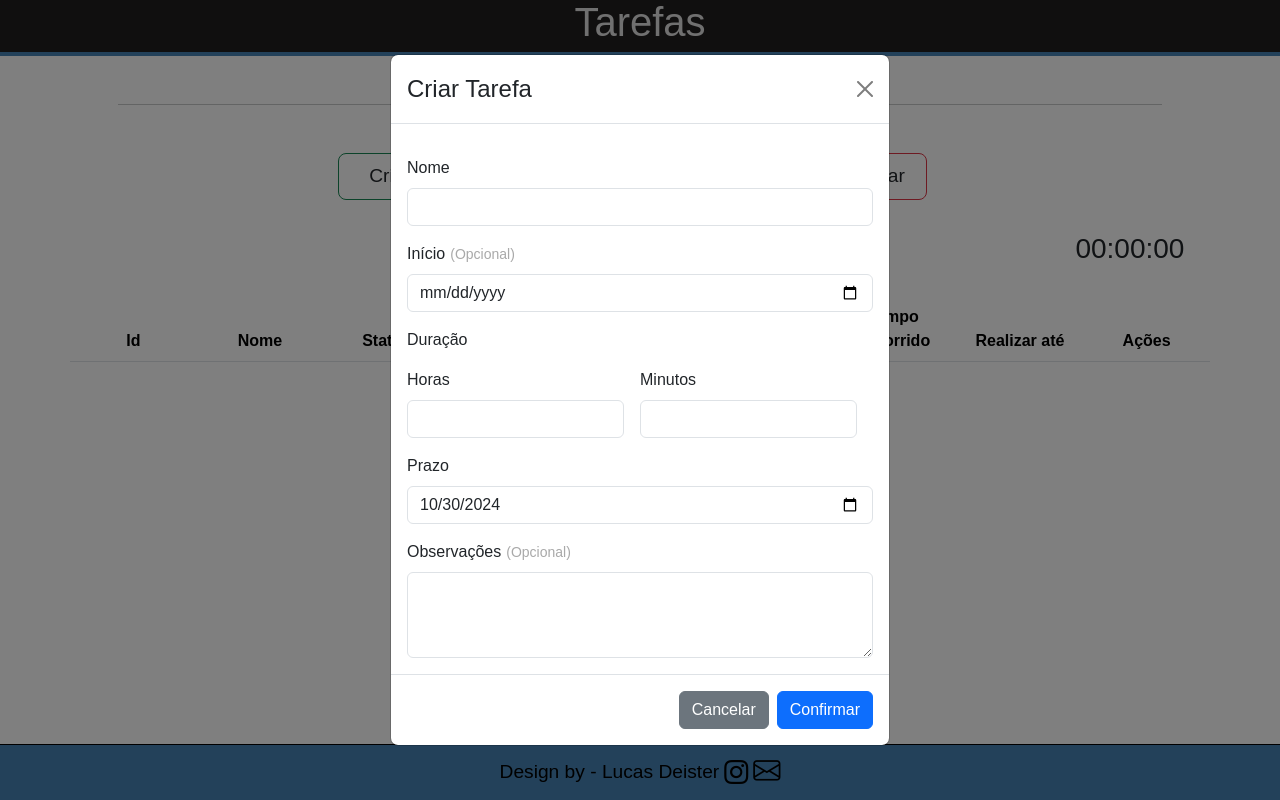
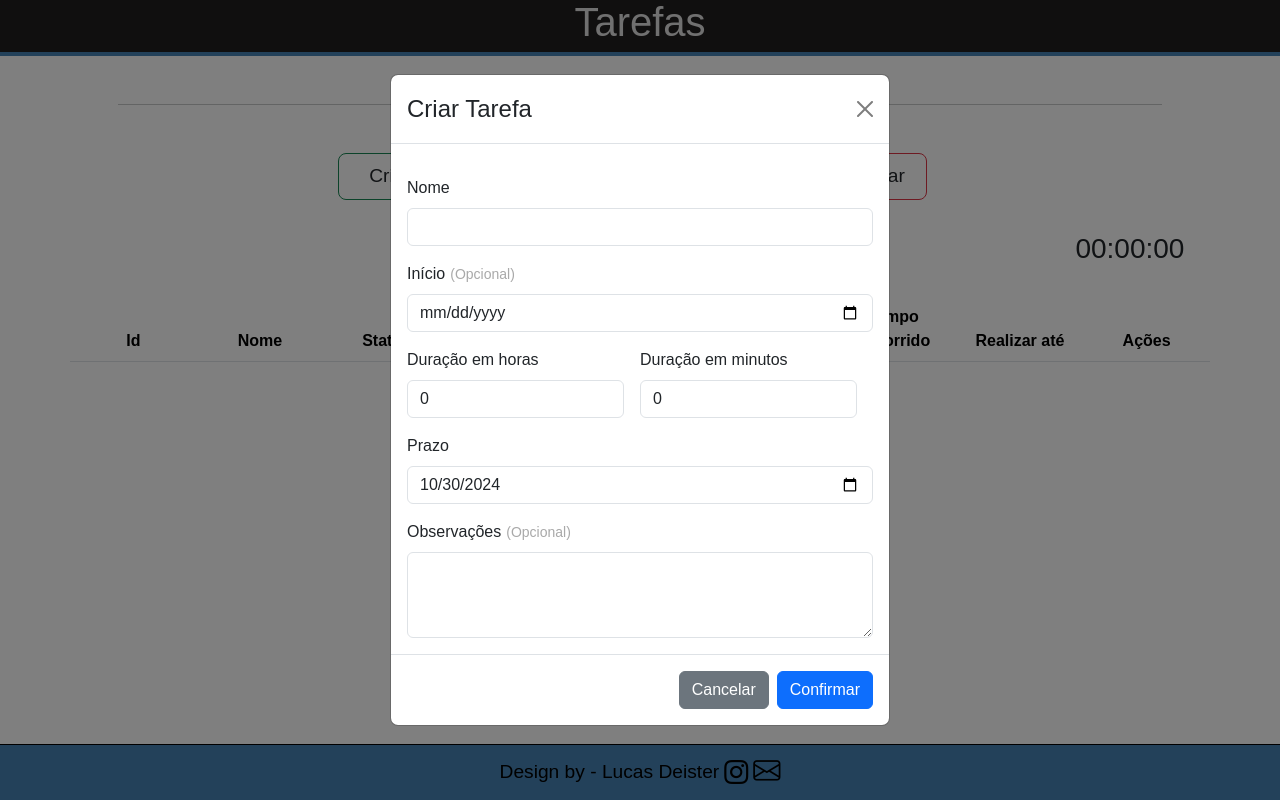
Before and after one commit to lucasdeister/todolist, a React (Create React App) app: page / in a window 1280 px wide. Both pictures are taken after a click on the button "Criar". Built offline with nearby package versions, Linux system fonts and the light colour scheme.

Commit message:
Ajustado o campo de duração

```diff
--- a/src/components/Campo/Campo.tsx
+++ b/src/components/Campo/Campo.tsx
@@ -23,10 +23,10 @@ function Campo({ nome, tipo, value, onChange, disabled }: CampoProps) {
         className="form-control"
         type={tipo}
         value={value}
-        // {...(tipo === "number" ? { step: "1", min: "0", max: "100" } : {})}
         onChange={onChange}
         required
         disabled={disabled}
+        {...(tipo === "number" ? { min: "0" } : {})}
       />
     </div>
   );
--- a/src/components/ContentModal/ContentModalTarefas/ContentModalTarefas.tsx
+++ b/src/components/ContentModal/ContentModalTarefas/ContentModalTarefas.tsx
@@ -5,7 +5,8 @@ import style from "./ContentModalTarefas.module.css"
 
 interface ContentModalTarefasProps {
   campo_nome: string;
-  campo_duracao: string;
+  campo_duracao_horas: number;
+  campo_duracao_minutos: number;
   campo_prazo: string;
   campo_observacoes: string;
   campo_inicio: string;
@@ -14,24 +15,27 @@ interface ContentModalTarefasProps {
   campo_prazo_disabled: boolean;
   campo_inicio_disabled: boolean;
   setCampoNome: (campo_nome: string) => void;
-  setCampoDuracao: (campo_duracao: string) => void;
+  setCampoDuracaoHoras: (campo_duracao_horas: number) => void;
+  setCampoDuracaoMinutos: (campo_duracao_minutos: number) => void;
   setCampoPrazo: (campo_prazo: string) => void;
   setCampoObservacoes: (campo_observacoes: string) => void;
   setCampoInicio: (campo_inicio: string) => void;
   setCampoNomeDisabled: (campo_nome_disabled: boolean) => void;
-  setCampoDuracaoDisabled: (campo_duracao_disabled: boolean) => void;
+  setCampoDuracaoDisabled: (campo_duracao_horas_disabled: boolean) => void;
   setCampoPrazoDisabled: (campo_prazo_disabled: boolean) => void;
   setCampoInicioDisabled: (campo_prazo_disabled: boolean) => void;
 }
 
 function ContentModalTarefas({
   campo_nome,
-  campo_duracao,
+  campo_duracao_horas,
+  campo_duracao_minutos,
   campo_observacoes,
   campo_prazo,
   campo_inicio,
   setCampoNome,
-  setCampoDuracao,
+  setCampoDuracaoHoras,
+  setCampoDuracaoMinutos,
   setCampoPrazo,
   setCampoObservacoes,
   setCampoInicio,
@@ -46,14 +50,12 @@ function ContentModalTarefas({
         onChange={(e) => setCampoNome(e.target.value)} />
       <Campo nome={"Início"} tipo={"date"} value={campo_inicio}
         onChange={(e) => setCampoInicio(e.target.value)} disabled={campo_inicio_disabled} />
-      <label className="mt-3">Duração</label>
       <div className={style.container_duracao}>
-        <Campo nome={"Horas"} tipo={"number"} value={campo_duracao} disabled={campo_duracao_disabled}
-          onChange={(e) => setCampoDuracao(e.target.value)} />
-        <Campo nome={"Minutos"} tipo={"number"} value={campo_duracao} disabled={campo_duracao_disabled}
-          onChange={(e) => setCampoDuracao(e.target.value)} />
+        <Campo nome={"Duração em horas"} tipo={"number"} value={campo_duracao_horas.toString()}
+         disabled={campo_duracao_disabled} onChange={(e) => setCampoDuracaoHoras(parseInt(e.target.value))} />
+        <Campo nome={"Duração em minutos"} tipo={"number"} value={campo_duracao_minutos.toString()}
+          disabled={campo_duracao_disabled} onChange={(e) => setCampoDuracaoMinutos(parseInt(e.target.value))} />
       </div>
-
       <Campo nome={"Prazo"} tipo={"date"} value={campo_prazo}
         onChange={(e) => setCampoPrazo(e.target.value)} disabled={campo_prazo_disabled} />
       <TextArea nome={"Observações"} value={campo_observacoes}
--- a/src/components/CustomModal/CustomModal.tsx
+++ b/src/components/CustomModal/CustomModal.tsx
@@ -19,16 +19,16 @@ interface CustomModalProps {
 
 function CustomModal({ nome_modal, show, atualizarGrid, handleClose }: CustomModalProps) {
 
-  const { campo_nome, campo_duracao, campo_prazo, campo_observacoes,
-    setCampoNome, setCampoDuracao, setCampoPrazo, setCampoObservacoes,
+  const { campo_nome, campo_duracao_horas, campo_prazo, campo_observacoes,
+    setCampoNome, setCampoDuracaoHoras, setCampoPrazo, setCampoObservacoes,
     campo_nome_disabled, setCampoNomeDisabled, descricaoModalApagar,
     campo_duracao_disabled, setCampoDuracaoDisabled, campo_prazo_disabled,
     setCampoPrazoDisabled, limparStates, campo_inicio, campo_inicio_disabled,
-    setCampoInicio, setCampoInicioDisabled
+    setCampoInicio, setCampoInicioDisabled, campo_duracao_minutos, setCampoDuracaoMinutos,
    } = useContext(ModalContext);
 
   const { idTarefaSelecionada, arrayTarefas, obterIdCorrespondente,
-     setTituloToast, setDescricaoToast, tituloToast, descricaoToast
+     setTituloToast, setDescricaoToast, tituloToast, descricaoToast, validouCamposObrigatorios
   } = useContext(UtilContext);
 
   const [toast, setToast] = useState(false);
@@ -70,9 +70,20 @@ function CustomModal({ nome_modal, show, atualizarGrid, handleClose }: CustomMod
     limparStates();
   }
 
+
+  function obterDuracao(horas: number, minutos: number) {
+    const horasFormatadas = String(horas).padStart(2, '0');
+    const minutosFormatados = String(minutos).padStart(2, '0');
+
+    return `${horasFormatadas}:${minutosFormatados}:00`;
+  }
+
+
+  const duracao_tarefa = obterDuracao(campo_duracao_horas, campo_duracao_minutos);
+
   const criarTarefa = (): void => {
 
-    if (campo_nome === "" || campo_duracao === "" || campo_prazo === "") {
+    if(!validouCamposObrigatorios(campo_nome, campo_prazo, campo_duracao_horas, campo_duracao_minutos)){
       handleToast("Erro", "Favor preencher as informações corretamente.");
       return
     }
@@ -85,8 +96,8 @@ function CustomModal({ nome_modal, show, atualizarGrid, handleClose }: CustomMod
       id: novoId,
       nome: campo_nome,
       status: 'A fazer',
-      duracao: campo_duracao,
-      tempo_restante: campo_duracao,
+      duracao: duracao_tarefa,
+      tempo_restante: duracao_tarefa,
       tempo_decorrido: "00:00:00",
       prazo: campo_prazo,
       observacoes: campo_observacoes,
@@ -103,18 +114,23 @@ function CustomModal({ nome_modal, show, atualizarGrid, handleClose }: CustomMod
 
   };
 
-  const editarTarefa = (): void =>{
+  const editarTarefa = (): void => {
+
+    if(!validouCamposObrigatorios(campo_nome, campo_prazo, campo_duracao_horas, campo_duracao_minutos)){
+      handleToast("Erro", "Favor preencher as informações corretamente.");
+      return
+    }
 
     const itemIndex = obterIdCorrespondente(idTarefaSelecionada);
 
     arrayTarefas[itemIndex].nome = campo_nome;
-    arrayTarefas[itemIndex].duracao = campo_duracao;
+    arrayTarefas[itemIndex].duracao = duracao_tarefa;
     arrayTarefas[itemIndex].prazo = campo_prazo;
     arrayTarefas[itemIndex].observacoes = campo_observacoes;
     arrayTarefas[itemIndex].inicio = campo_inicio;
 
     if(arrayTarefas[itemIndex].status === "A fazer"){
-      arrayTarefas[itemIndex].tempo_restante = campo_duracao;
+      arrayTarefas[itemIndex].tempo_restante = duracao_tarefa;
     }
 
     localStorage.setItem('tarefas', JSON.stringify(arrayTarefas));
@@ -166,12 +182,14 @@ const verificarModal = (): void => {
           {nome_modal === "Criar Tarefa" || nome_modal === "Editar Tarefa" ? (
             <ContentModalTarefas
               campo_nome={campo_nome}
-              campo_duracao={campo_duracao}
+              campo_duracao_minutos={campo_duracao_minutos}
+              campo_duracao_horas={campo_duracao_horas}
               campo_prazo={campo_prazo}
               campo_observacoes={campo_observacoes}
               campo_inicio={campo_inicio}
               setCampoNome={setCampoNome}
-              setCampoDuracao={setCampoDuracao}
+              setCampoDuracaoMinutos={setCampoDuracaoMinutos}
+              setCampoDuracaoHoras={setCampoDuracaoHoras}
               setCampoPrazo={setCampoPrazo}
               setCampoObservacoes={setCampoObservacoes}
               setCampoInicio={setCampoInicio}
--- a/src/components/Tabela/Action/ItemAction/ItemAction.tsx
+++ b/src/components/Tabela/Action/ItemAction/ItemAction.tsx
@@ -15,10 +15,10 @@ interface ItemActionProps {
 
 function ItemAction({ nome, nome_icone, id, tempo_restante, tempo_decorrido }: ItemActionProps) {
 
-    const { setCampoNome, setCampoDuracao, setCampoPrazo, setCampoObservacoes,
+    const { setCampoNome, setCampoPrazo, setCampoObservacoes,
         setCampoNomeDisabled, setCampoDuracaoDisabled, setCampoPrazoDisabled,
         habilitarCamposForm, setDescricaoModalApagar, setModalState, setModalNome,
-        setCampoInicioDisabled, setCampoInicio
+        setCampoInicioDisabled, setCampoInicio, setCampoDuracaoHoras, setCampoDuracaoMinutos
         } = useContext(ModalContext);
 
     const { setTempoRestante, preencherTempoRestante, setCronometroAtivo, tempoRestante,
@@ -55,9 +55,15 @@ function ItemAction({ nome, nome_icone, id, tempo_restante, tempo_decorrido }: I
 
     }
 
+    function obterHoraMinuto(duracao: string) {
+        const [horas, minutos] = duracao.split(':').map(Number);
+        return [horas, minutos];
+      }
+
     const preencherInformacoesTarefa = (idTarefaArray : number): void => {
         setCampoNome(arrayTarefas[idTarefaArray].nome)
-        setCampoDuracao(arrayTarefas[idTarefaArray].duracao)
+        setCampoDuracaoHoras(obterHoraMinuto(arrayTarefas[idTarefaArray].duracao)[0])
+        setCampoDuracaoMinutos(obterHoraMinuto(arrayTarefas[idTarefaArray].duracao)[1])
         setCampoPrazo(arrayTarefas[idTarefaArray].prazo)
         setCampoInicio(arrayTarefas[idTarefaArray].inicio)
         setCampoObservacoes(arrayTarefas[idTarefaArray].observacoes)
--- a/src/context/ModalContext.tsx
+++ b/src/context/ModalContext.tsx
@@ -4,7 +4,8 @@ interface ModalContextProps {
   modalState: boolean;
   modalNome: string;
   campo_nome: string;
-  campo_duracao: string;
+  campo_duracao_horas: number;
+  campo_duracao_minutos: number;
   campo_prazo: string;
   campo_observacoes: string;
   campo_inicio: string;
@@ -14,7 +15,8 @@ interface ModalContextProps {
   campo_inicio_disabled: boolean;
   descricaoModalApagar: string;
   setCampoNome: (campo_nome: string) => void;
-  setCampoDuracao: (campo_duracao: string) => void;
+  setCampoDuracaoHoras: (campo_duracao_horas: number) => void;
+  setCampoDuracaoMinutos: (campo_duracao_minutos: number) => void;
   setCampoPrazo: (campo_prazo: string) => void;
   setCampoObservacoes: (campo_observacoes: string) => void;
   setCampoInicio: (campo_inicio: string) => void;
@@ -42,7 +44,8 @@ export const ModalProvider = ({ children }: ModalProviderProps) => {
   const [modalNome, setModalNome] = useState<string>("");
 
   const [campo_nome, setCampoNome] = useState<string>('');
-  const [campo_duracao, setCampoDuracao] = useState<string>('');
+  const [campo_duracao_horas, setCampoDuracaoHoras] = useState<number>(0);
+  const [campo_duracao_minutos, setCampoDuracaoMinutos] = useState<number>(0);
   const [campo_prazo, setCampoPrazo] = useState<string>('');
   const [campo_observacoes, setCampoObservacoes] = useState<string>('');
   const [campo_inicio, setCampoInicio] = useState<string>('');
@@ -63,7 +66,8 @@ export const ModalProvider = ({ children }: ModalProviderProps) => {
 
   const limparStates = (): void => {
     setCampoNome("");
-    setCampoDuracao("");
+    setCampoDuracaoHoras(0);
+    setCampoDuracaoMinutos(0);
     setCampoPrazo("");
     setCampoObservacoes("");
     setCampoInicio("");
@@ -73,11 +77,12 @@ export const ModalProvider = ({ children }: ModalProviderProps) => {
   return (
     <ModalContext.Provider value={{
        modalState, setModalState, limparStates, modalNome, setModalNome,
-       campo_nome, campo_duracao, campo_observacoes, campo_prazo, setCampoNome, setCampoDuracao,
-       setCampoPrazo, setCampoObservacoes, campo_nome_disabled, setCampoNomeDisabled,
-       campo_duracao_disabled, setCampoDuracaoDisabled, campo_prazo_disabled, setCampoPrazoDisabled,
-       habilitarCamposForm, descricaoModalApagar, setDescricaoModalApagar, campo_inicio, setCampoInicio,
-       campo_inicio_disabled, setCampoInicioDisabled}}>
+       campo_nome, campo_duracao_horas, campo_duracao_minutos, campo_observacoes, campo_prazo, setCampoNome,
+       setCampoDuracaoHoras, setCampoDuracaoMinutos, setCampoPrazo, setCampoObservacoes, campo_nome_disabled,
+       setCampoNomeDisabled, campo_duracao_disabled, setCampoDuracaoDisabled,
+       campo_prazo_disabled, setCampoPrazoDisabled, habilitarCamposForm, descricaoModalApagar,
+       setDescricaoModalApagar, campo_inicio, setCampoInicio, campo_inicio_disabled,
+       setCampoInicioDisabled}}>
         {children}
     </ModalContext.Provider>
   );
```
Also changed, not shown: src/context/UtilContext.tsx (+14 -1 lines).
